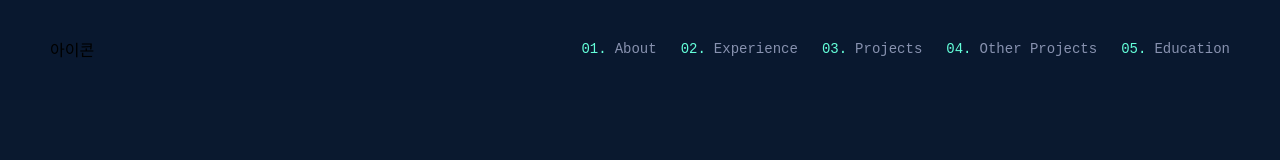
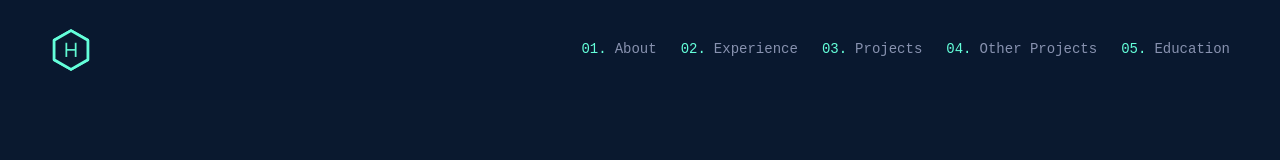
Before and after one commit to heondeam/shlee-resume, a Next.js app: page / in a window 1280 px wide. Shown: the top 160 px of the page. Built offline with nearby package versions, Linux system fonts and the light colour scheme; a web font is replaced by a local one.

Commit message:
feat: attach logo

```diff
--- a/components/common/navbar.tsx
+++ b/components/common/navbar.tsx
@@ -7,6 +7,9 @@ import { config } from '@config'
 import { useState } from 'react'
 import { Drawer, DrawerContent, DrawerTrigger } from '@components/ui/drawer'
 import P1 from '@components/typography/p1'
+
+import LogoIcon from '@svg/logo.svg'
+import HexIcon from '@svg/hex.svg'
 
 export default function Navbar() {
   const [mobileMenu, setMobileMenu] = useState(false)
@@ -23,7 +26,14 @@ export default function Navbar() {
       }`}
     >
       <div>
-        <Link href="/">아이콘</Link>
+        <Link className="relative group" href={'/'}>
+          <div className="absolute top-0 left-0 z-[-1] transition-custom group-hover:translate-x-[-2px] group-hover:translate-y-[-2px]">
+            <HexIcon className="w-[42px] h-[42px]" />
+          </div>
+          <div className="relative z-[1] ">
+            <LogoIcon className="w-[42px] h-[42px] transition-custom group-hover:translate-x-[-5px] group-hover:translate-y-[-5px]" />
+          </div>
+        </Link>
       </div>
       <div className="hidden lg:block">
         <ul className="flex gap-6">
```
